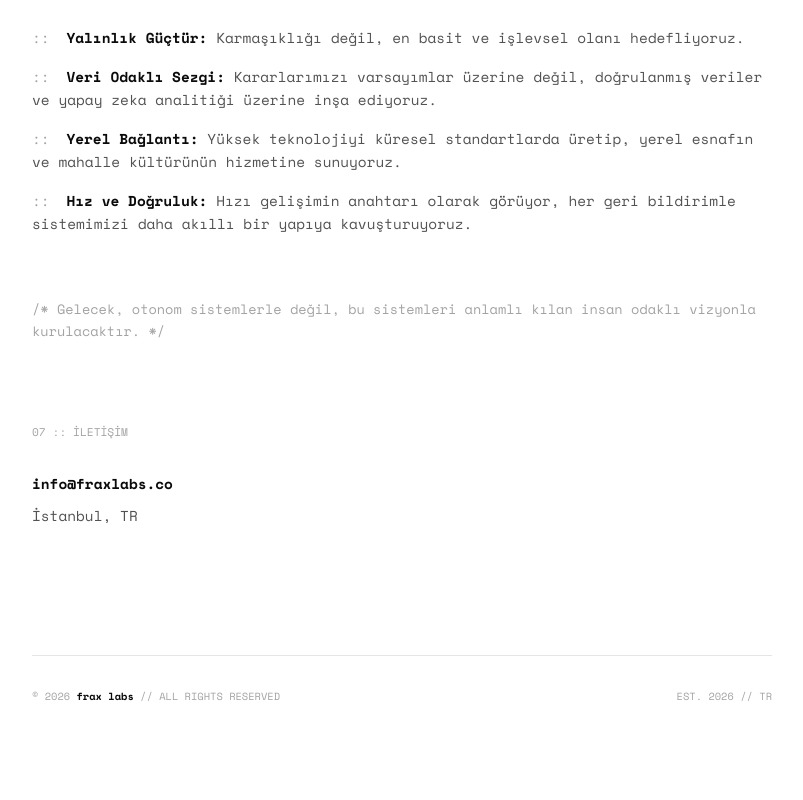
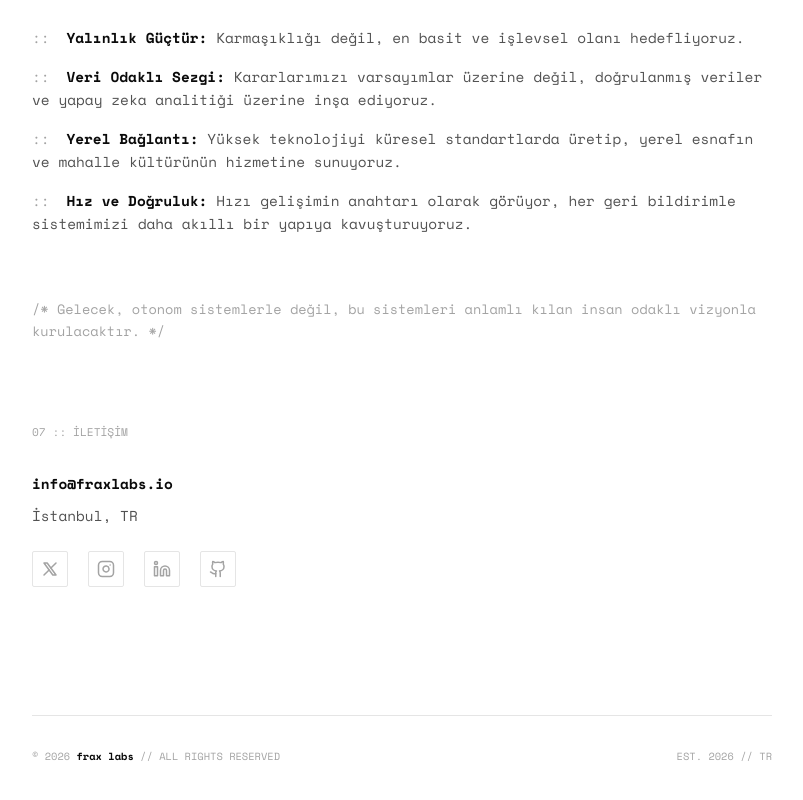
Before and after one commit to aquin0x/fraxlabs, a React (Vite) app: page / in a window 1280 px wide. Shown: the part 2083-2883 px from the top of the page, without its empty margins (386-1189 px from the left). Built offline with nearby package versions, Linux system fonts and the light colour scheme.

Commit message:
feat: implement initial Frax Labs website with core sections, project listings, and theme toggle.

```diff
--- a/src/App.tsx
+++ b/src/App.tsx
@@ -1,5 +1,23 @@
 import { motion } from 'framer-motion';
 import { useState, useEffect } from 'react';
+import { Instagram, Linkedin, Github } from 'lucide-react';
+
+const X = ({ size = 24 }: { size?: number }) => (
+  <svg
+    width={size}
+    height={size}
+    viewBox="0 0 24 24"
+    fill="none"
+    stroke="currentColor"
+    strokeWidth="2"
+    strokeLinecap="round"
+    strokeLinejoin="round"
+  >
+    <path d="M4 4l11.733 16h4.267l-11.733 -16z" />
+    <path d="M4 20l6.768 -6.768m2.46 -2.46l6.772 -6.772" />
+  </svg>
+);
+
 
 const LabMeta = () => {
   const [time, setTime] = useState(new Date().toLocaleTimeString('en-US', { hour12: false }));
@@ -166,9 +184,26 @@ export default function App() {
         </Section>
 
         <Section num="07" label="İLETİŞİM">
-          <div style={{ display: 'flex', flexDirection: 'column', gap: '0.5rem', fontFamily: 'var(--font-mono)', fontSize: '0.9rem' }}>
-            <a href="mailto:info@fraxlabs.co" style={{ color: 'var(--text)', textDecoration: 'none', fontWeight: 700 }}>info@fraxlabs.co</a>
-            <div style={{ color: 'var(--text-muted)' }}>İstanbul, TR</div>
+          <div style={{ display: 'flex', flexDirection: 'column', gap: '1.5rem', fontFamily: 'var(--font-mono)', fontSize: '0.9rem' }}>
+            <div style={{ display: 'flex', flexDirection: 'column', gap: '0.5rem' }}>
+              <a href="mailto:info@fraxlabs.co" style={{ color: 'var(--text)', textDecoration: 'none', fontWeight: 700 }}>info@fraxlabs.io</a>
+              <div style={{ color: 'var(--text-muted)' }}>İstanbul, TR</div>
+            </div>
+
+            <div className="social-links" style={{ display: 'flex', gap: '1.25rem', alignItems: 'center' }}>
+              <a href="https://x.com/fraxlabsio" target="_blank" rel="noopener noreferrer" className="social-link" title="X (Twitter)">
+                <X size={18} />
+              </a>
+              <a href="https://instagram.com/fraxlabsio" target="_blank" rel="noopener noreferrer" className="social-link" title="Instagram">
+                <Instagram size={18} />
+              </a>
+              <a href="https://linkedin.com/company/fraxlabs" target="_blank" rel="noopener noreferrer" className="social-link" title="LinkedIn">
+                <Linkedin size={18} />
+              </a>
+              <a href="https://github.com/organizations/frax-labs" target="_blank" rel="noopener noreferrer" className="social-link" title="GitHub">
+                <Github size={18} />
+              </a>
+            </div>
           </div>
         </Section>
 
--- a/src/index.css
+++ b/src/index.css
@@ -232,3 +232,21 @@ body {
   border-color: var(--text);
   color: var(--text);
 }
+
+.social-link {
+  color: var(--text-dim);
+  transition: all 0.2s ease;
+  display: flex;
+  align-items: center;
+  justify-content: center;
+  width: 36px;
+  height: 36px;
+  border: 1px solid var(--border);
+  border-radius: 2px;
+}
+
+.social-link:hover {
+  color: var(--text);
+  border-color: var(--text);
+  background: var(--card-hover);
+}
```
